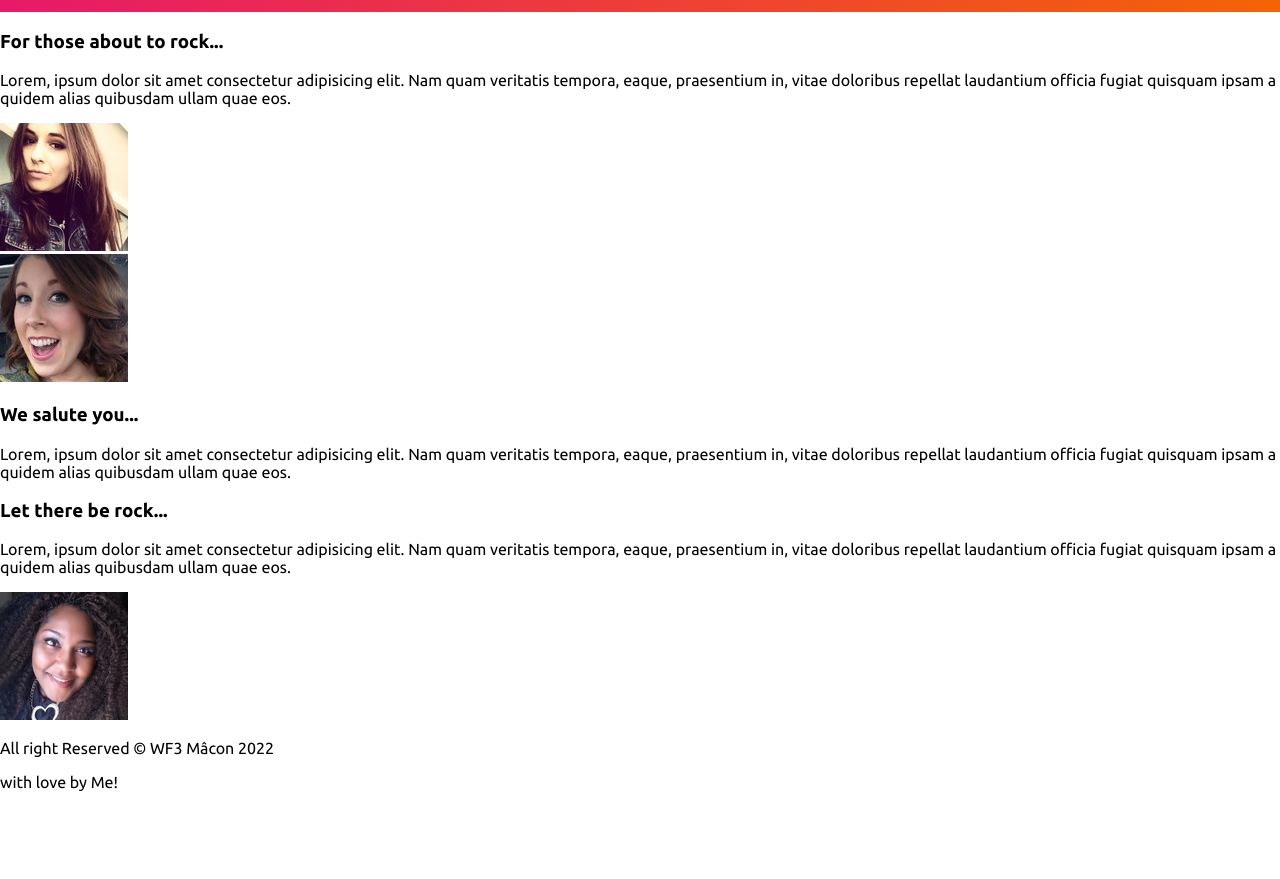
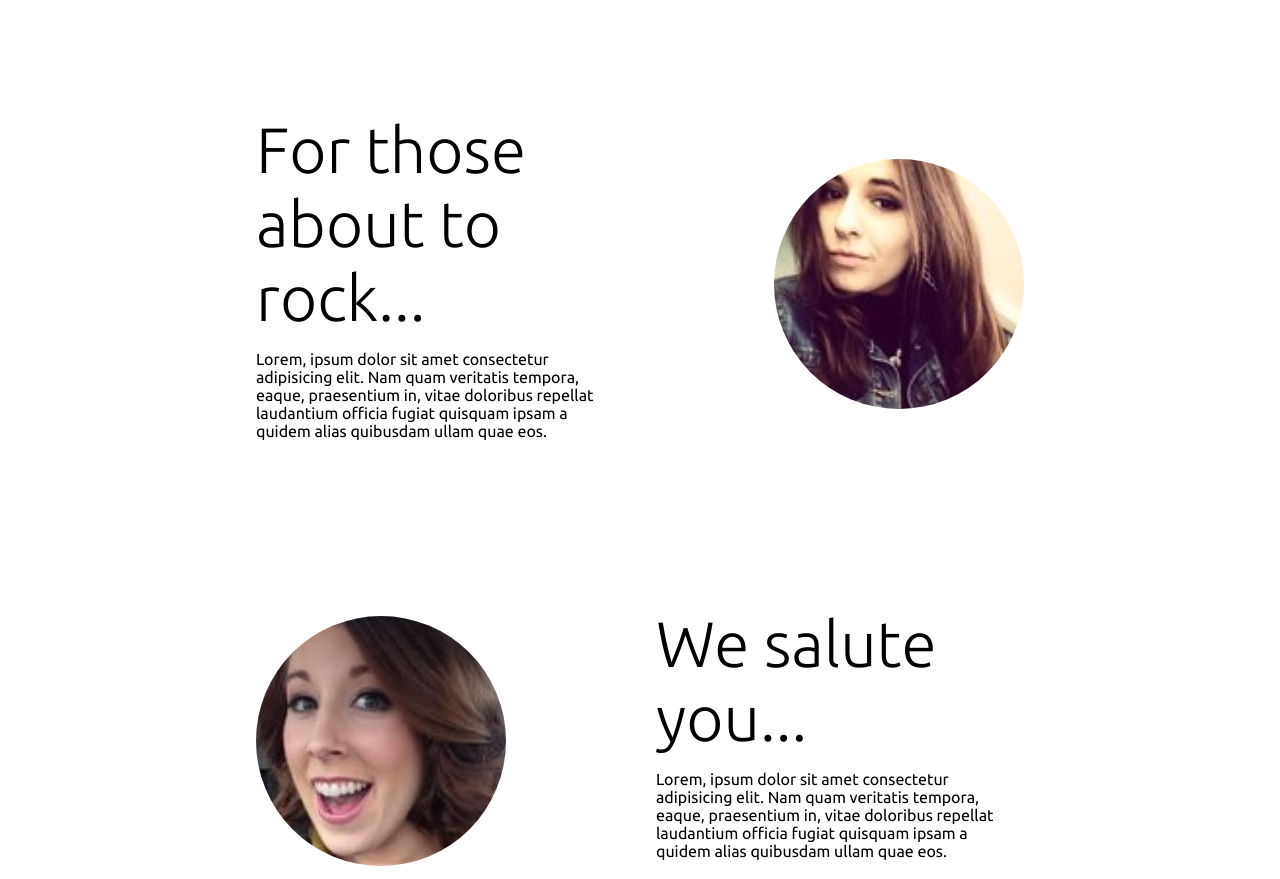
Before and after one commit to Youssefh71/OnePageWonder, a plain HTML site: page index.html in a window 1280 px wide. Shown: the part 760-1639 px from the top of the page. Before the commit the page ends 1567 px from the top, so only its background shows below. Drawn offline with Linux system fonts and the light colour scheme.

Commit message:
fin de l'exercice

```diff
--- a/css/style.css
+++ b/css/style.css
@@ -11,11 +11,23 @@ body{
     margin: auto; /* Applique des marges extèrieurs pour centrer des éléments automatiquement  si largeur fixe  prédefini*/
 }
 
+.container1{
+    padding: 0 200px 0 0;
+}
+
+.container2{
+    padding: 0 0 0 200px;
+}
+
 /* Barre de navigation */
 
 nav{
-    background-color: black; /* couleur de fond */
+    background-color: rgba(0, 0, 0, 0.842); /* couleur de fond */
     text-transform: uppercase; /* Met le texte en majuscule */
+    position: fixed; /* fixe l'élément HTML à sa position mais en haut à gauche */
+    top: 0;
+    left: 0;
+    right: 0;
 }
 
 nav .container{
@@ -78,3 +90,35 @@ header h2{
     background-color: #ff2400;
     transition: all 500ms; /* transition pour que l"ffet se fasse */
     }
+
+    /**
+    *MAIN
+    */
+main section{
+    display: flex;
+    align-items: center;
+    justify-content: space-between;
+    gap: 150px;
+    margin: 150px 0;
+}
+
+main section img{
+    width: 250px; /* largeur */
+    height: 250px; /* hauteur */
+    border-radius: 100%;
+    object-fit: cover;
+}
+
+main section h3{
+    font-size: 4rem;
+    margin: 0;
+    font-weight: lighter; /* pour police plus fine */
+}
+
+footer{
+    display: flex;
+    justify-content: space-between;
+    align-items: center;
+    color: gray;
+    border-top: 1px solid gray;/* epaisseur type couleur */
+}
--- a/index.html
+++ b/index.html
@@ -43,15 +43,17 @@
     </header>
     <!-- Partie principale de la page -->
     <!-- LA BALISE  "MAIN" A NE METTRE QU'UNE SEULE FOIS PAR PAGE -->
-    <main>
+    <main class="container">
         <!-- Bloc 1-->
         <section>
+
             <div>
                 <h3>For those about to rock...</h3>
                 <p>Lorem, ipsum dolor sit amet consectetur adipisicing elit. Nam quam veritatis tempora, eaque,
                     praesentium in, vitae doloribus repellat laudantium officia fugiat quisquam ipsam a quidem alias
                     quibusdam ullam quae eos.</p>
             </div>
+
 
             <img src="imgs/01.jpg" alt="Rock and Roll">
 
@@ -81,6 +83,7 @@
 
             <img src="imgs/03.jpg" alt="Rock and Roll">
 
+
         </section>
 
         <!-- Pied de page -->
@@ -88,7 +91,7 @@
 
     </main>
 
-    <footer>
+    <footer class="container">
 
         <p>All right Reserved &copy; WF3 Mâcon 2022 </p>
         <p>with love by Me!</p>
```
